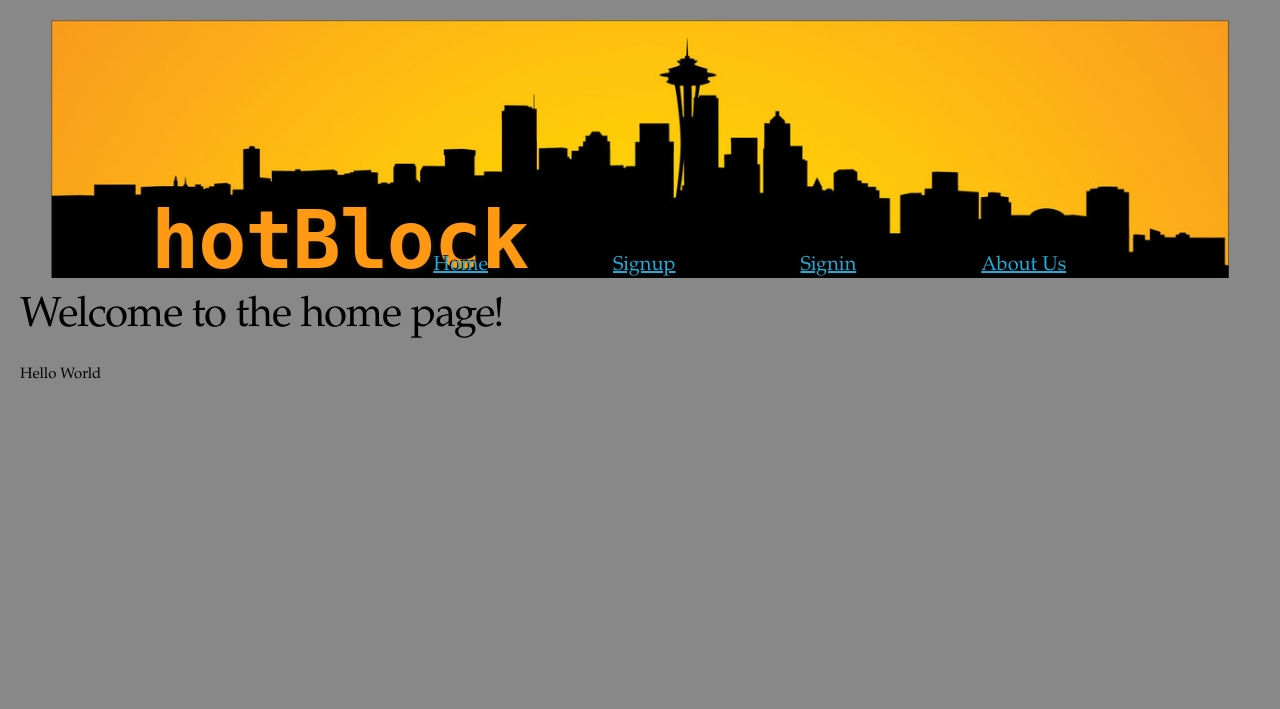
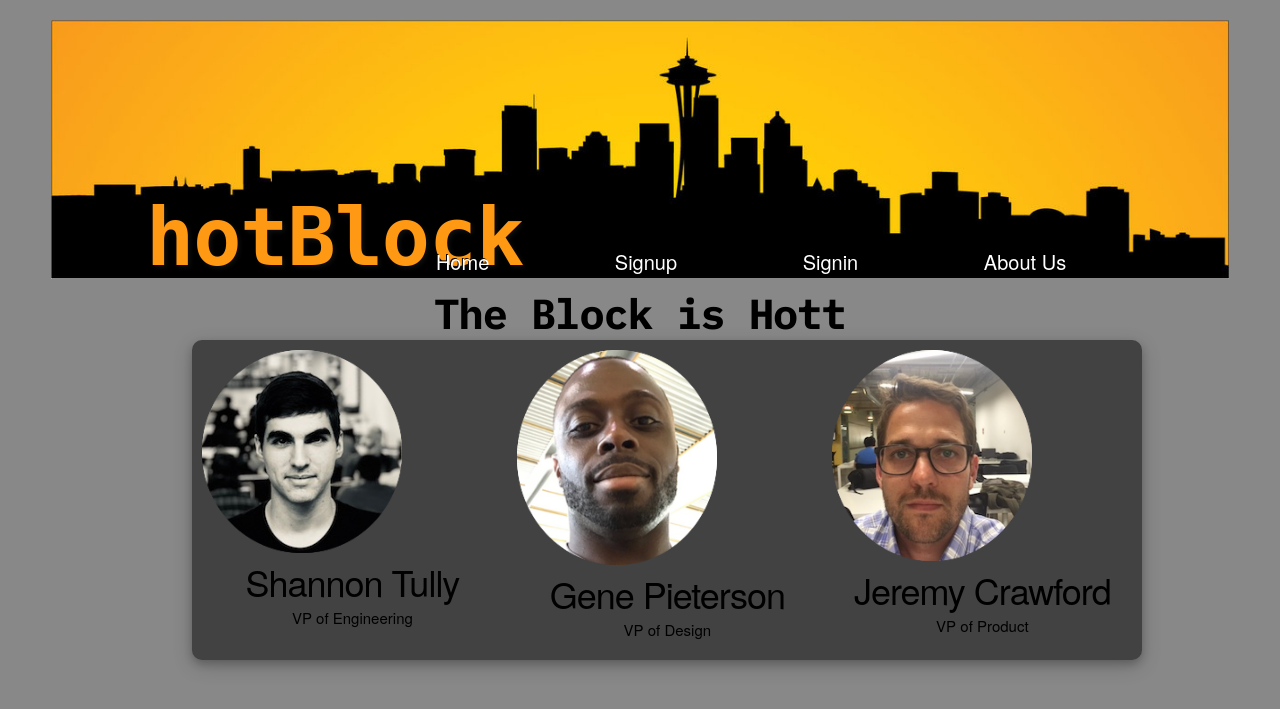
Before and after one commit to block-is-hot/block-is-hott, a Django app: page / in a window 1280 px wide. Shown: the top 709 px of the page. Run offline with Django 3.2, Linux system fonts and the light colour scheme; style sheets or scripts are compiled from the project's sources; some libraries are stand-ins or nearby versions; some web fonts are replaced.

Commit message:
about us page ready to be merged

```diff
--- a/hott/hott/templates/generic/base.html
+++ b/hott/hott/templates/generic/base.html
@@ -32,7 +32,7 @@
           <li class="menu spacer"><a class="menu link" href="www.yourmom.com">About Us</a></li>
         </ul>
     </div>
-  <main>
+  <main id="block-content">
     {% block content %}
     <h3>No Content</h3>
     {% endblock content%}
--- a/hott/hott/templates/generic/home.html
+++ b/hott/hott/templates/generic/home.html
@@ -2,6 +2,27 @@
 {% extends 'generic/base.html' %}
 
 {% block content %}
-<h2>Welcome to the home page!</h2>
+<div class="about-us">
+    <h2 class="about-us-header">The Block is Hott</h2>
+    <div id="dev-container">
+        <div class="dev-div shannon">
+            <img class="dev-pic" src="static/shannon.png" alt= "Shannon"/>
+            <h3 class="dev-name dev-shannon">Shannon Tully</h3>
+            <p class="dev-bio">VP of Engineering</p>
+        </div>
+        <div class="dev-div gene">
+            <img class="dev-pic gene-pic" src="static/gene.png" alt= "Gene"/>
+            <h3 class="dev-name dev-gene">Gene Pieterson</h3>
+            <p class="dev-bio">VP of Design</p>
+        </div>
+        <div class="dev-div jeremy">
+            <img class="dev-pic" src="static/jeremy.png" alt= "Jeremy"/>
+            <h3 class="dev-name dev-jeremy">Jeremy Crawford</h3>
+            <p class="dev-bio">VP of Product</p>
+        </div>
+    </div>
+</div>
+
+
 <p>{{ message }}</p>
 {% endblock %}
--- a/hott/hott/views.py
+++ b/hott/hott/views.py
@@ -3,11 +3,3 @@ from django.views.generic import TemplateView
 
 class HomeView(TemplateView):
     template_name = 'generic/home.html'
-
-    def get_context_data(self, **kwargs):
-        context = super().get_context_data(**kwargs)
-
-        context['message'] = 'Hello World'
-        # import pdb; pdb.set_trace()
-
-        return context
--- a/hott/static/base/_base.scss
+++ b/hott/static/base/_base.scss
@@ -5,7 +5,6 @@
     background-color: rgb(136, 136, 136);
     color: black;
     padding: 20px;
-    font-family: Garamond, times, serif;
     border: 0px;
   }
 
@@ -29,7 +28,7 @@
     font-weight: bold;
     font-family: 'Share Tech Mono', monospace;
     padding: 0px;
-    margin: -95px 0 0 100px;
+    margin: -95px 0 0 95px;
     text-shadow: 2px 2px 5px #111111;
     border: 0px;
   }
@@ -46,14 +45,18 @@
   .menu {
      display: inline;
      padding: 0 30px;
-     margin: -20px, 0;
-     font: times;
+     margin: -20px, 0, 10px;
      text-shadow: -1px -1px 0px #000000;
+  }
+
+  .link {
+      text-decoration: None;
+      color: white;
+      margin-bottom: 5px;
   }
 
   #nav-bar {
     width: 90%;
-    font: times;
     padding: 0px 15px 10px;
     margin: -40px 0px 0px 0px;
     font-size: 20px;
@@ -68,8 +71,12 @@
     font-size: 18px;
   }
 
-  #ballard {
-      width: 98%;
-      margin: 27px 0;
-      border-top: 5px solid rgb(172, 47, 30);
+  .dev-pic {
+      max-width: 200px;
+      margin: 20px;
   }
+
+  #block-content {
+      width: 95%;
+      margin: auto;
+  }
--- a/hott/static/modules/_modules.scss
+++ b/hott/static/modules/_modules.scss
@@ -0,0 +1,46 @@
+.about-us {
+    margin: auto;
+    // display: inline-block;
+    width: 95%;
+}
+
+.about-us-header {
+    width: 100%;
+    text-align: center;
+    margin: auto;
+    font-family: 'IBM Plex Mono', monospace;
+}
+
+#dev-container {
+    display: inline-grid;
+    grid-template-columns: 300px 300px 300px;
+    grid-gap: 15px;
+    background-color: rgb(66, 66, 66);
+    border-radius: 10px;
+    padding: 10px;
+    box-shadow: 0 4px 8px 0 rgba(0, 0, 0, 0.2), 0 6px 20px 0 rgba(0, 0, 0, 0.19);
+    margin-left: 10%;
+}
+
+.dev-div {
+    height: 300px;
+}
+
+.dev-div img{
+    width:100%;
+    max-height: 250px;
+    text-align: center;
+    margin: auto;
+}
+
+.dev-div h3 {
+    text-align: center;
+    margin: auto;
+    width: 100%
+}
+
+.dev-div p {
+    text-align: center;
+    margin: auto;
+    width: 100%
+}
```
Also changed, not shown: hott/hott/static/_main.css (+71 -5 lines), hott/hott/static/base/_base.scss (+8 -5 lines), hott/hott/static/modules/_modules.scss (+77 -0 lines), hott/static/_main.css (+72 -6 lines), hott/hott/static/gene.png (added), hott/hott/static/jeremy.png (added), hott/hott/static/shannon.png (added), hott/static/gene.png (added), hott/static/jeremy.jpg (added), hott/static/jeremy.png (added), hott/static/shannon.jpg (added), hott/static/shannon.png (added), 1 other file.
